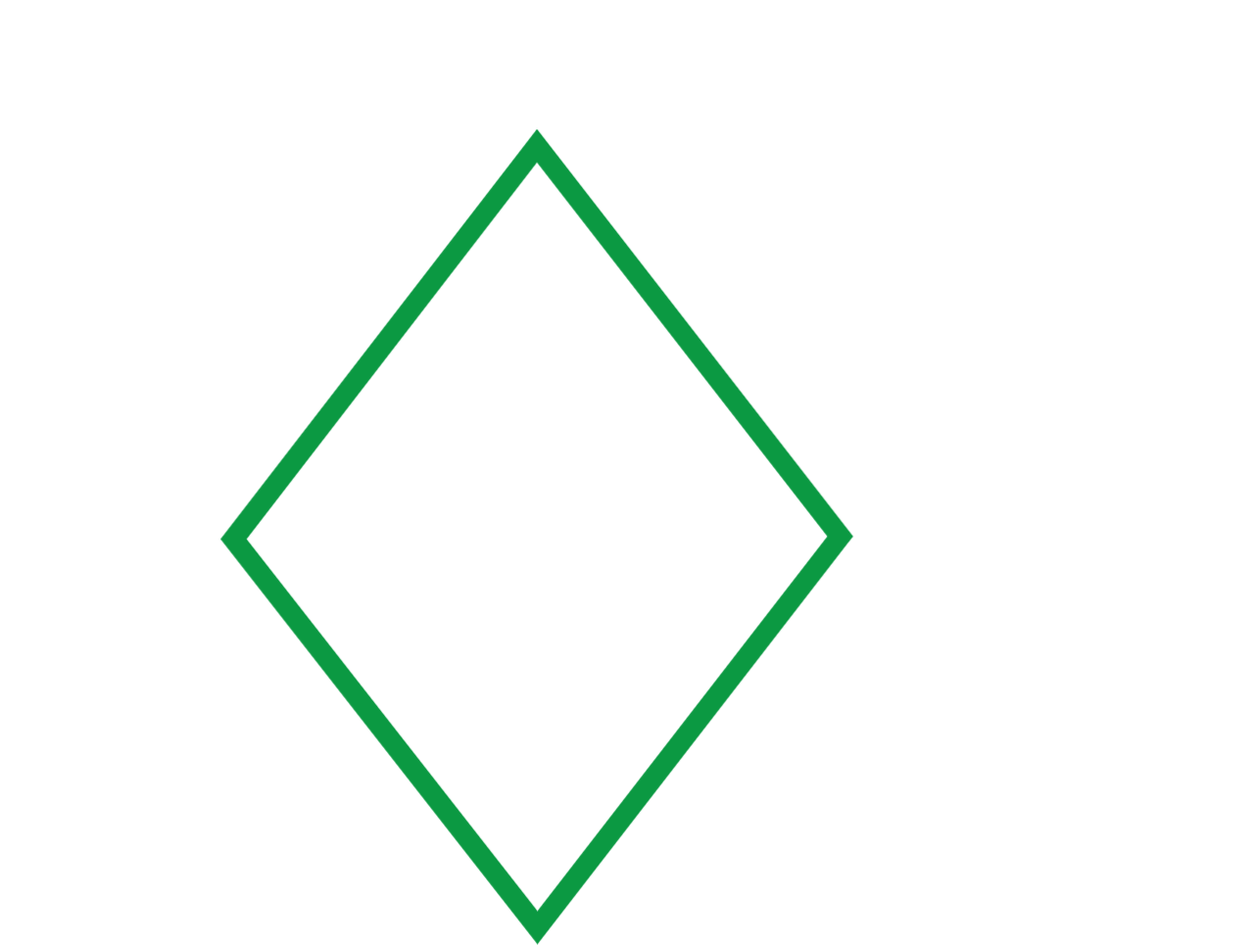
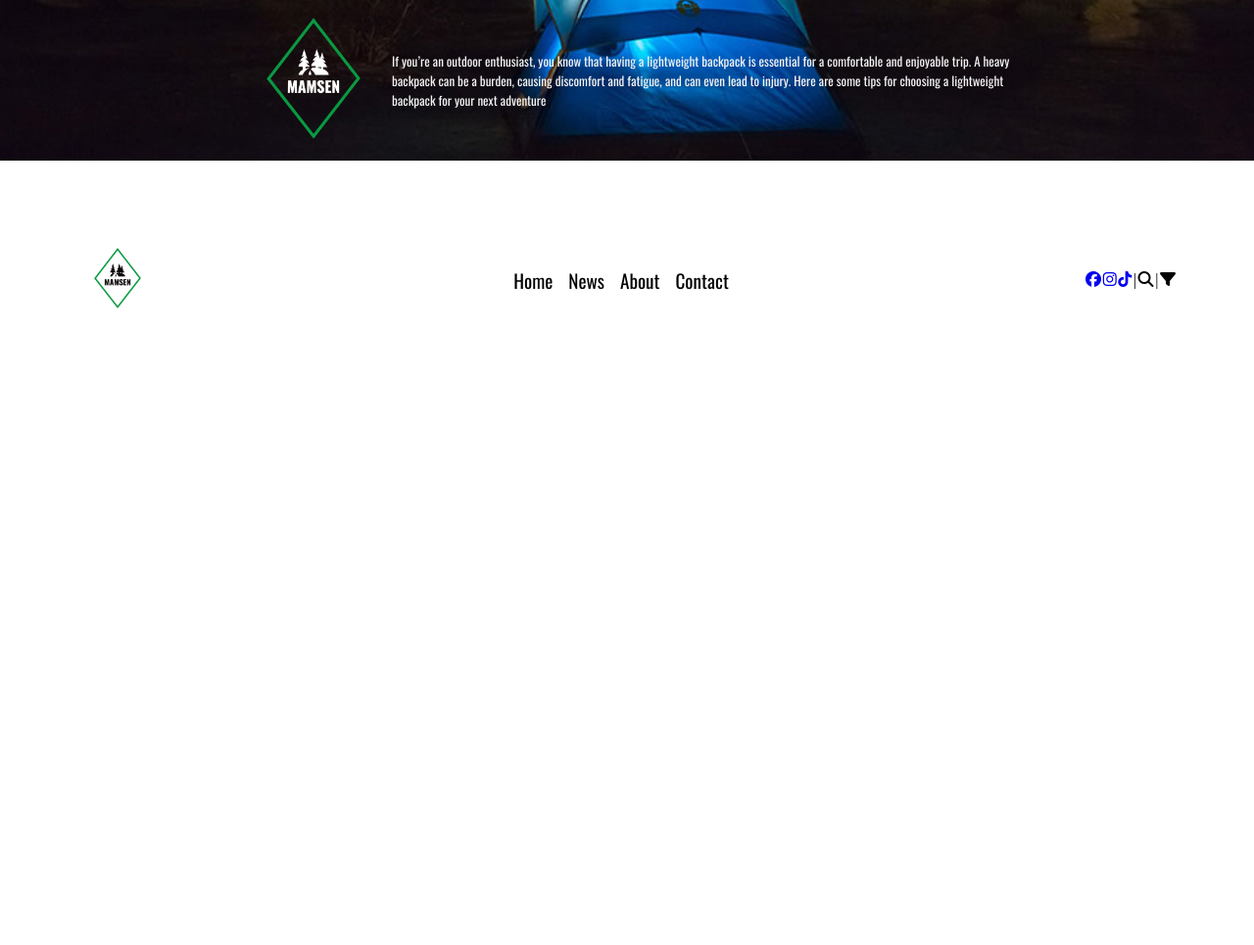
Before and after one commit to nexnic/Mamsen, a website built with Vite: page index.html in a window 1280 px wide. Shown: the top 965 px of the page at 98% size. After the commit the page ends 800 px from the top, so only its background shows below. Built offline with nearby package versions, Linux system fonts and the light colour scheme.

Commit message:
adding style

```diff
--- a/public/css/main.css
+++ b/public/css/main.css
@@ -1,3 +1,85 @@
+*,
+*::before,
+*::after {
+  padding: 0;
+  margin: 0;
+}
 
+@font-face {
+  font-family: Open_Sans;
+  src: url(../../../public/font/Open_Sans/OpenSans-VariableFont_wdth\,wght.ttf);
+}
+@font-face {
+  font-family: Oswald;
+  src: url(../../../public/font/Oswald/Oswald-VariableFont_wght.ttf);
+}
+.text-small {
+  font-family: Oswald;
+  font-size: 13px;
+  color: #F5F4F4;
+}
+
+.btn__nav {
+  text-decoration: none;
+  font-family: Oswald;
+  font-size: 1.2rem;
+  color: black;
+}
+.btn__nav:hover {
+  font-size: 1.3rem;
+}
+.btn__icon {
+  background: none;
+  border: none;
+  cursor: pointer;
+  outline: inherit;
+  padding: 0;
+  font: inherit;
+}
+
+.logo__small {
+  max-width: 5rem;
+}
+.logo__mid {
+  max-height: 10rem;
+}
+
+.header__home {
+  display: flex;
+  justify-content: center;
+  align-items: center;
+  flex-direction: row;
+  flex-wrap: nowrap;
+  min-width: 100%;
+  max-width: 100%;
+  min-height: 20vh;
+  background-image: url(../../../public/image/defaultimg/Mamsen_header.jpg);
+  background-repeat: no-repeat;
+  background-size: cover;
+  background-position: bottom;
+}
+.header__home--text {
+  max-width: 50%;
+}
+
+#nav {
+  display: flex;
+  flex-direction: row;
+  justify-content: space-between;
+  align-items: center;
+  padding: 5rem;
+}
+#nav__page {
+  display: inline-flex;
+  gap: 1rem;
+  flex-direction: row;
+  list-style: none;
+}
+#nav__end {
+  display: inline-flex;
+  gap: 0.1rem;
+  flex-direction: row;
+  list-style: none;
+}
 
 /*# sourceMappingURL=main.css.map */
```
Also changed, not shown: 1 other file.
